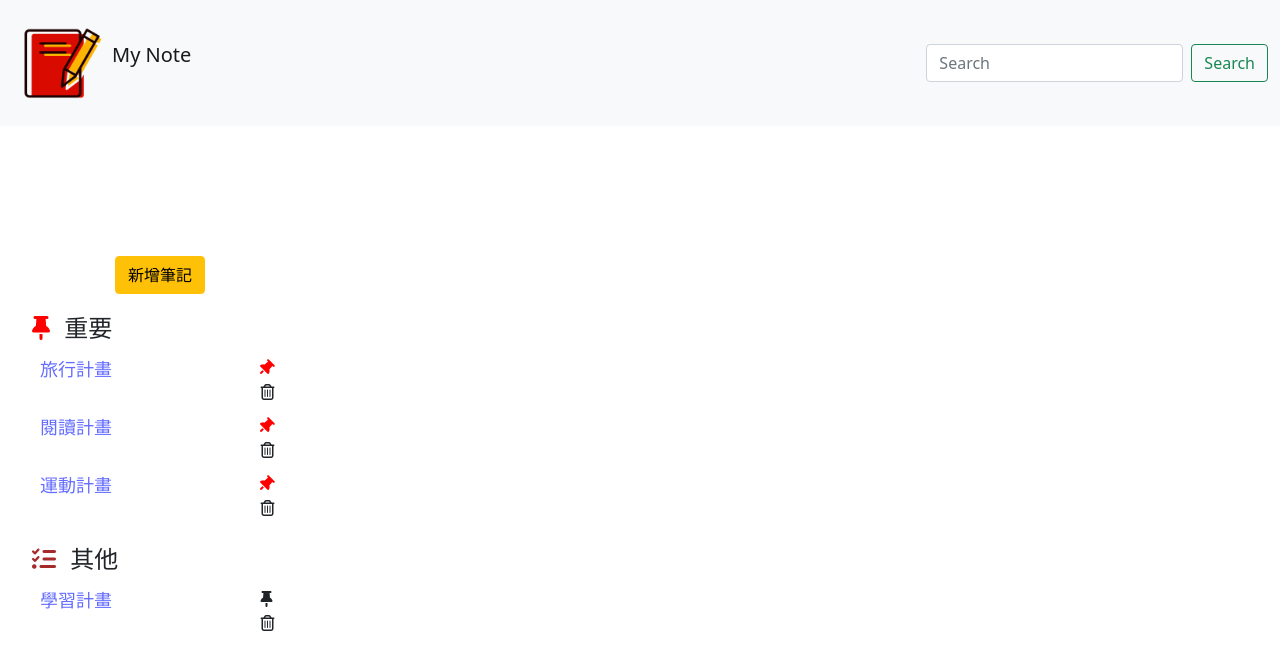
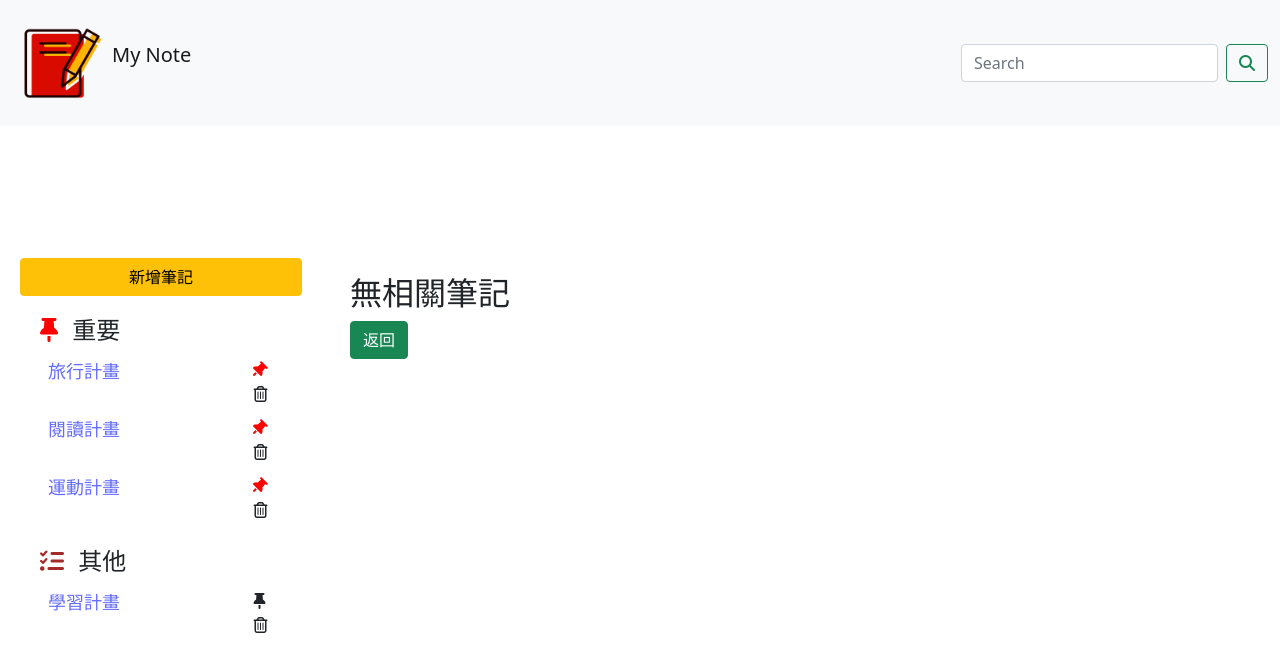
Before and after one commit to JeremyLai99/note_in_vue, a Vue app: page /#/search in a window 1280 px wide. Shown: the top 672 px of the page. Built offline with nearby package versions, Linux system fonts and the light colour scheme.

Commit message:
[加入搜尋功能]

```diff
--- a/src/App.vue
+++ b/src/App.vue
@@ -4,8 +4,9 @@ import NoteList from './components/NoteList.vue';
 </script>
 
 <template>
+
     <Navbar />
-  <div class="container-fluid mt-5">
+    <div class="contenter-fluid" style="margin-top: 100px;">
       <div class="row">
         <div class="col-3">
           <NoteList />
@@ -20,16 +21,6 @@ import NoteList from './components/NoteList.vue';
 </template>
 
 <style scoped>
-.logo {
-  height: 6em;
-  padding: 1.5em;
-  will-change: filter;
-  transition: filter 300ms;
-}
-.logo:hover {
-  filter: drop-shadow(0 0 2em #646cffaa);
-}
-.logo.vue:hover {
-  filter: drop-shadow(0 0 2em #42b883aa);
-}
+
+
 </style>
--- a/src/components/Navbar.vue
+++ b/src/components/Navbar.vue
@@ -1,4 +1,20 @@
 <script setup>
+import { useRouter } from 'vue-router';
+import { useNoteStore } from '../stores/NoteStore';
+import { ref } from 'vue'
+
+const router = useRouter()
+const noteStore = useNoteStore()
+const keyword = ref('')
+
+const searchKeyword = async () => {
+    const results = await noteStore.serachNote(keyword.value)
+    router.push({ name: 'search', params: {searchResults: results}})
+}
+
+const clearPlaceholder = () => {
+    document.querySelector('#keyword').placeholder = 'Search'
+}
 </script>
 
 <template>
@@ -12,9 +28,9 @@
             </div>
 
 
-            <form class="d-flex">
-                <input class="form-control me-2" type="search" placeholder="Search" aria-label="Search">
-                <button class="btn btn-outline-success" type="submit">Search</button>
+            <form class="d-flex" @submit.prevent="searchKeyword">
+                <input id="keyword" v-model="keyword" @keyup.enter="searchKeyword" class="form-control me-2" type="search" placeholder="Search" aria-label="Search" @focus="clearPlaceholder">
+                <button class="btn btn-outline-success" type="submit" @click="searchKeyword"><i class="fa-solid fa-magnifying-glass"></i></button>
             </form>
 
         </div>
--- a/src/components/NoteGrid.vue
+++ b/src/components/NoteGrid.vue
@@ -5,6 +5,7 @@ const noteStore = useNoteStore()
 </script>
 
 <template>
+
         <div class="container mt-3">
             <div class="row">
                 <div class="col-4 mt-3" v-for="note in noteStore.pinnedNotes">
@@ -34,10 +35,10 @@ const noteStore = useNoteStore()
             </div>
         </div>
 
-
 </template>
 
 <style scoped>
+
 .card{
     transition: all 0.3s;
     border-radius: 20px;
--- a/src/components/NoteList.vue
+++ b/src/components/NoteList.vue
@@ -31,14 +31,15 @@ const confirmDelete = () =>{
 </script>
 
 <template>
-    <div class="sideBar mt-5">
-        <router-link :to="{ name: 'add'}" class="d-flex justify-content-center">
-            <button class="btn btn-warning">新增筆記</button>
+    <div class="sideBar">
+        <router-link :to="{ name: 'add'}">
+            <button class="btn btn-warning w-100">新增筆記</button>
         </router-link>
+
         <div class="important">
             <h4><i class="fa-solid fa-thumbtack me-2" style="color: red;"></i> 重要</h4>
             <div v-for="note in noteStore.pinnedNotes" :key="note.id" class="listItem d-flex justify-content-between">
-                <router-link :to="{ name: 'edit', params: { id: note.id} }" style="width: 240px;">
+                <router-link :to="{ name: 'edit', params: { id: note.id} }" style="width: 220px;">
                     <div class="note-title ms-2" >{{ note.title }}</div>
                 </router-link>
                 <div class="">
@@ -50,7 +51,7 @@ const confirmDelete = () =>{
         <div class="others">
             <h4><i class="fa-solid fa-list-check me-2"  style="color: brown;"></i> 其他</h4>
             <div v-for="note in noteStore.allNotes" :key="note.id" class="listItem d-flex justify-content-between">
-                <router-link :to="{ name: 'edit', params: { id: note.id} }" style="width: 240px;">
+                <router-link :to="{ name: 'edit', params: { id: note.id} }" style="width: 220px;">
                     <div class="note-title ms-2" >{{ note.title }}</div>
                 </router-link>
                 <div class="">
@@ -81,14 +82,16 @@ const confirmDelete = () =>{
 </template>
 
 <style scoped>
-.important{
+.sideBar{
+padding-left: 20px
+}
+
+
+.important, .others{
     margin-top: 20px;
     padding-left: 20px;
 }
-.others{
-    margin-top: 20px;
-    padding-left: 20px;
-}
+
 .rotate{
     color: red;
     transform: rotate(45deg);
@@ -105,7 +108,7 @@ const confirmDelete = () =>{
   }
   .listItem:hover .note-title,
   .listItem:hover .fa-trash-can {
-  color: white; /* 變白色 */
+  color: white;
 }
   .note-title{
     font-size: 18px;
--- a/src/components/SearchNote.vue
+++ b/src/components/SearchNote.vue
@@ -0,0 +1,63 @@
+<script setup>
+import { useNoteStore } from '../stores/NoteStore';
+import { useRouter } from 'vue-router';
+
+const noteStore = useNoteStore()
+const router = useRouter()
+
+const turnBackHome = () => {
+    router.push('/')
+}
+</script>
+
+<template>
+
+        <div class="container mt-3">
+            <div class="row">
+                <div v-if="noteStore.searchResults.length == 0">
+                    <h2>無相關筆記</h2>
+                    <button @click="turnBackHome" class="btn btn-success">返回</button>
+                </div>
+                <div id="result" class="col-4 mt-3" v-for="note in noteStore.searchResults">
+                    <router-link :to="{ name: 'edit', params: { id: note.id}}">
+                        <div class="card px-0 py-3" style="width: 100%; height: 100%;">
+
+                            <div class="card-body">
+                                <i class="fa-solid fa-thumbtack rotate"></i>
+                                <h5 class="card-title">{{ note.title }}</h5>
+                                <hr>
+                                <h6 class="card-text">{{ note.content }}</h6>
+                            </div>
+                        </div>
+                    </router-link>
+                </div>
+            </div>
+        </div>
+
+</template>
+
+<style scoped>
+
+.card{
+    transition: all 0.3s;
+    border-radius: 20px;
+
+}
+.card:hover{
+    background-color: rgb(246, 204, 150);
+    box-shadow: 2px 2px 10px #999;
+    cursor: pointer;
+    color: white;
+}
+.card-body{
+    position: relative;
+}
+.rotate{
+    color: red;
+    transform: rotate(45deg);
+    position: absolute;
+    top: -10px;
+    right: 15px;
+    font-size:x-large;
+  }
+</style>
--- a/src/router.js
+++ b/src/router.js
@@ -2,6 +2,7 @@ import { createRouter, createWebHashHistory } from "vue-router";
 import NoteGrid from "./components/NoteGrid.vue";
 import AddNote from "./components/AddNote.vue"
 import EditNote from "./components/EditNote.vue"
+import SearchNote from "./components/SearchNote.vue";
 
 
 
@@ -9,6 +10,7 @@ const routes = [
     {path: '/', name: 'grid', component: NoteGrid},
     {path: '/add', name: 'add', component: AddNote},
     {path: '/edit/:id', name: 'edit', props: true, component: EditNote},
+    {path: '/search', name: 'search', props: true, component: SearchNote}
 ]
 
 const router = createRouter({
--- a/src/stores/NoteStore.js
+++ b/src/stores/NoteStore.js
@@ -28,7 +28,9 @@ export const useNoteStore = defineStore("notes", {
                 "content": "每周至少三次運動，保持身體健康。",
                 "pinned": true
                 },
-        ]
+        ],
+        keyword: null,
+        searchResults: [],
     }),
     getters:{
         allNotes(state){
@@ -69,5 +71,12 @@ export const useNoteStore = defineStore("notes", {
                 this.notes.splice(index, 1)
             }
         },
+        serachNote(keyword){
+            this.keyword = keyword.toLowerCase()
+            this.searchResults = this.notes.filter(note =>
+                note.title.toLowerCase().includes(this.keyword) ||
+                note.content.toLowerCase().includes(this.keyword)
+            )
+        },
     }
 })
```
Lines whose indentation alone changed are shown as unchanged.
